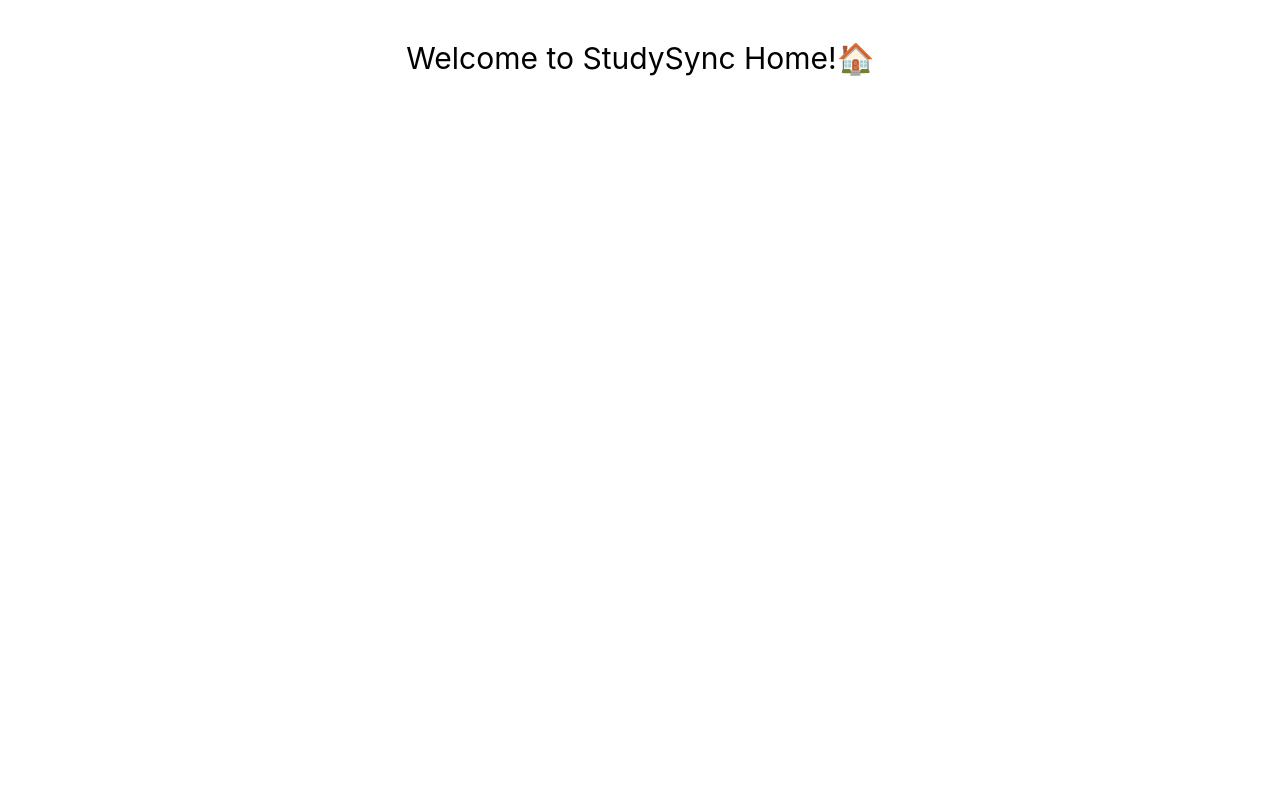
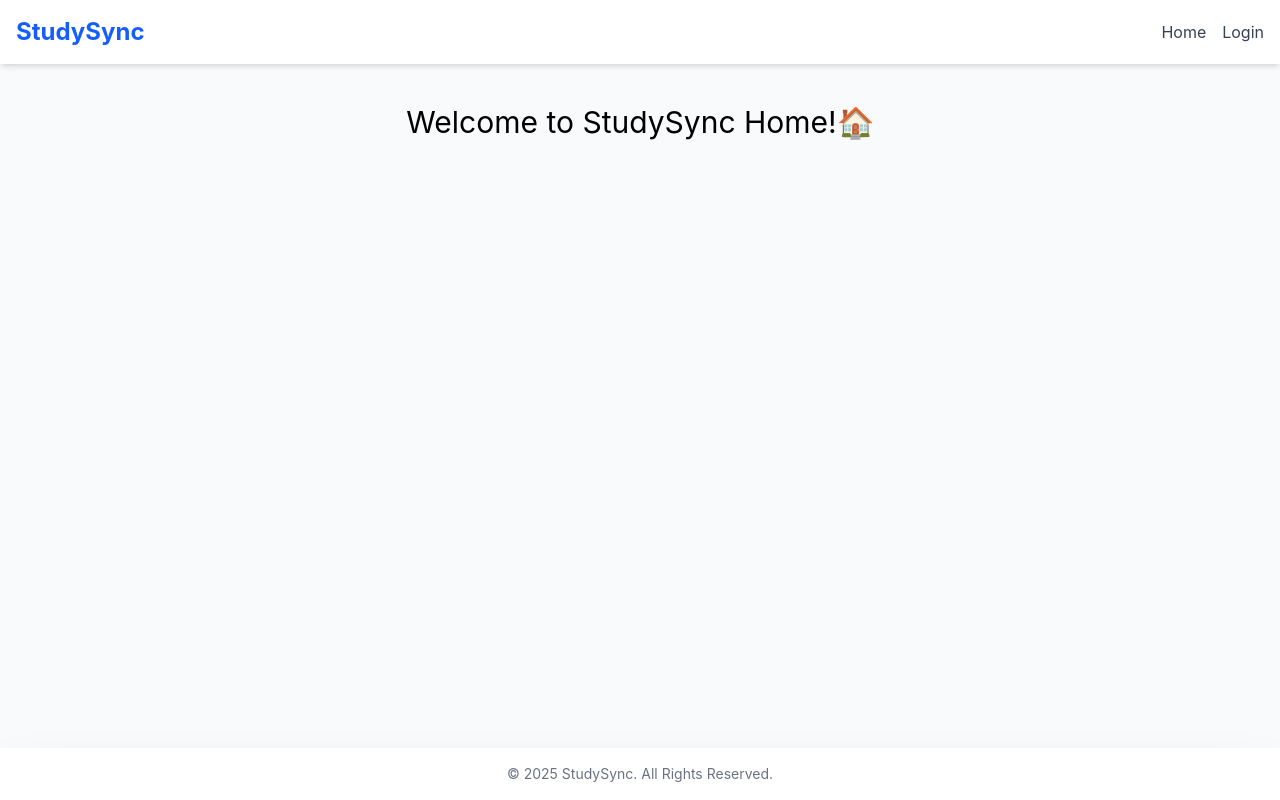
Before and after one commit to sangatrokaya/StudySync, a React (Vite) app in the folder studysync-client/: page / in a window 1280 px wide. Built offline with nearby package versions, Linux system fonts and the light colour scheme.

Commit message:
created MainLayout and added routes

```diff
--- a/studysync-client/src/App.jsx
+++ b/studysync-client/src/App.jsx
@@ -1,13 +1,16 @@
 import React from "react";
 import { Route, Routes } from "react-router-dom";
-import Home from "./pages/Home";
-import Login from "./pages/Login";
+import HomePage from "./pages/HomePage";
+import LoginPage from "./pages/Loginpage";
+import MainLayout from "./layouts/MainLayout";
 
 const App = () => {
   return (
     <Routes>
-      <Route path="/" element={<Home />} />
-      <Route path="/login" element={<Login />} />
+      <Route path="/" element={<MainLayout />}>
+        <Route index element={<HomePage />} />
+        <Route path="login" element={<LoginPage />} />
+      </Route>
     </Routes>
   );
 };
--- /dev/null
+++ b/studysync-client/src/layouts/MainLayout.jsx
@@ -0,0 +1,37 @@
+import React from "react";
+import { Outlet, Link } from "react-router-dom";
+
+const MainLayout = () => {
+  return (
+    <div className="min-h-screen flex flex-col bg-gray-50">
+      {/* Navbar */}
+      <nav className="bg-white shadow-md p-4 flex justify-between items-center">
+        <Link to="/" className="text-2xl font-bold text-blue-600">
+          StudySync
+        </Link>
+        <div className="space-x-4">
+          <Link to="/" className="text-gray-700 hover:text-blue-600">
+            Home
+          </Link>
+          <Link to="/login" className="text-gray-700 hover:text-blue-600">
+            Login
+          </Link>
+        </div>
+      </nav>
+
+      {/* Page Content */}
+      <main className="flex-grow">
+        <Outlet />
+      </main>
+
+      {/* Footer */}
+      <footer className="bg-white text-center py-4 shadow-2xl">
+        <p className="text-sm text-gray-500">
+          &copy; 2025 StudySync. All Rights Reserved.
+        </p>
+      </footer>
+    </div>
+  );
+};
+
+export default MainLayout;
--- a/studysync-client/src/pages/Home.jsx
+++ b/studysync-client/src/pages/HomePage.jsx
@@ -1,6 +1,6 @@
 import React from "react";
 
-const Home = () => {
+const HomePage = () => {
   return (
     <div className="p-10 text-center text-3xl">
       Welcome to StudySync Home!🏠
@@ -8,4 +8,4 @@
   );
 };
 
-export default Home;
+export default HomePage;
--- a/studysync-client/src/pages/Login.jsx
+++ b/studysync-client/src/pages/Loginpage.jsx
@@ -1,7 +1,7 @@
 import React from "react";
 
-const Login = () => {
+const LoginPage = () => {
   return <div className="p-10 text-center text-3xl">Login Page 🔐</div>;
 };
 
-export default Login;
+export default LoginPage;
```
